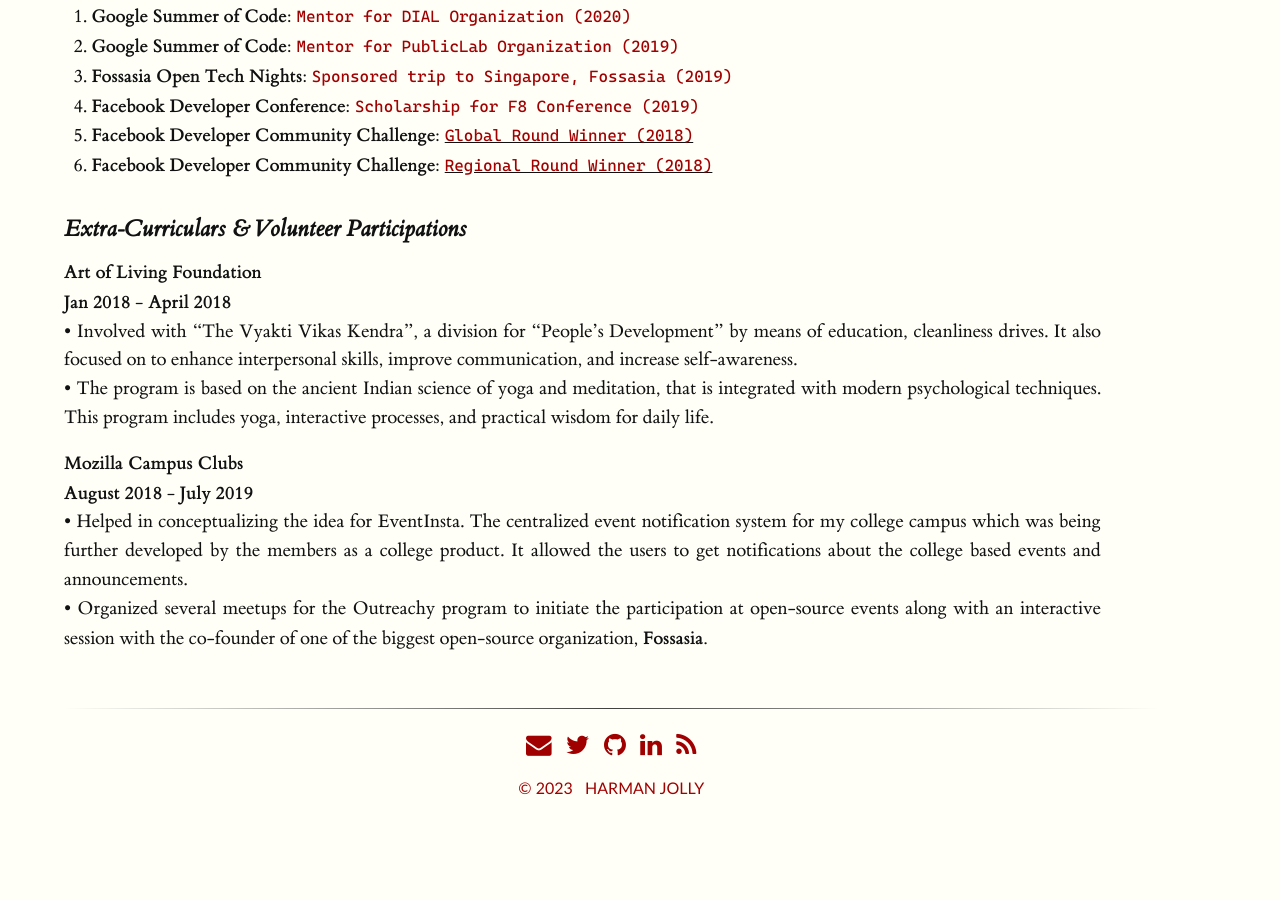
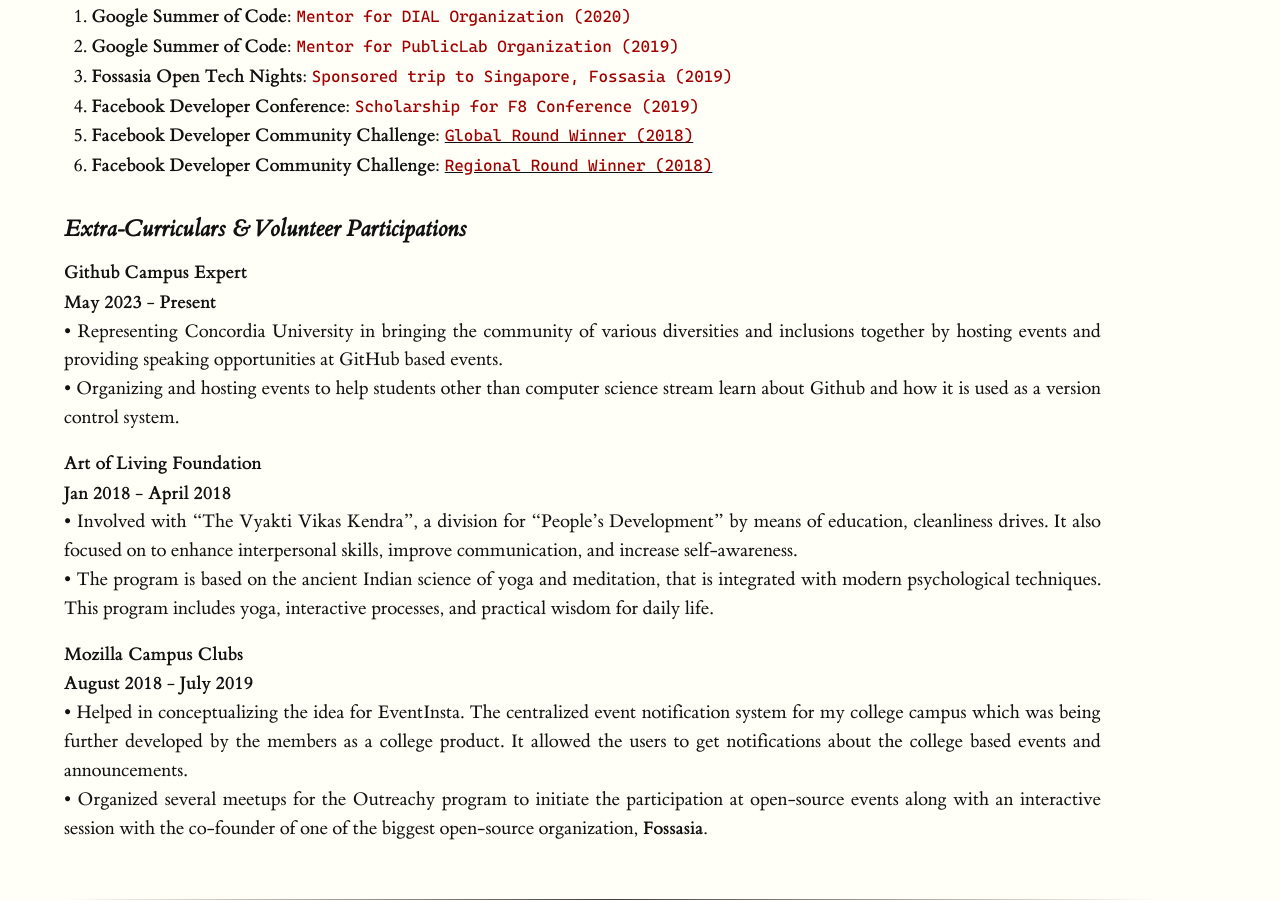
Before and after one commit to coderjolly/coderjolly.github.io, a Jekyll site: the page built from index.md, in a window 1280 px wide and 900 px high, scrolled down 673 px. Built offline with Jekyll 4.4.1, drawn with Linux system fonts in a browser that asks for light colours; a style sheet for code colours, icons or effects is not loaded; before the commit the page ends 1505 px from its top, so only the background shows below that.

Commit message:
added github campus expert

```diff
--- a/index.md
+++ b/index.md
@@ -18,22 +18,26 @@ Before moving to the realm of machine learning, I have had the opportunity to wo
 
 <h3 style="text-align: left;">Awards & Achievements</h3>
 
-&nbsp;&nbsp;1. **Google Summer of Code:** `Mentor for DIAL Organization (2020)` <br>
-&nbsp;&nbsp;2. **Google Summer of Code:** `Mentor for PublicLab Organization (2019)` <br>
-&nbsp;&nbsp;3. **Fossasia Open Tech Nights:** `Sponsored trip to Singapore, Fossasia (2019)` <br>
-&nbsp;&nbsp;4. **Facebook Developer Conference:** `Scholarship for F8 Conference (2019)` <br>
-&nbsp;&nbsp;5. **Facebook Developer Community Challenge:** [`Global Round Winner (2018)`](https://devpost.com/software/donorfu){:target="_blank"} <br>
-&nbsp;&nbsp;6. **Facebook Developer Community Challenge:** [`Regional Round Winner (2018)`](https://devpost.com/software/donorfu){:target="_blank"} <br>
+&nbsp;&nbsp;1. **Google Summer of Code:** `Mentor for DIAL Organization (2020)` <br/>
+&nbsp;&nbsp;2. **Google Summer of Code:** `Mentor for PublicLab Organization (2019)` <br/>
+&nbsp;&nbsp;3. **Fossasia Open Tech Nights:** `Sponsored trip to Singapore, Fossasia (2019)` <br/>
+&nbsp;&nbsp;4. **Facebook Developer Conference:** `Scholarship for F8 Conference (2019)` <br/>
+&nbsp;&nbsp;5. **Facebook Developer Community Challenge:** [`Global Round Winner (2018)`](https://devpost.com/software/donorfu){:target="_blank"} <br/>
+&nbsp;&nbsp;6. **Facebook Developer Community Challenge:** [`Regional Round Winner (2018)`](https://devpost.com/software/donorfu){:target="_blank"} <br/>
 
 
 <h3 style="text-align: left;">Extra-Curriculars & Volunteer Participations</h3>
 
-**Art of Living Foundation &nbsp;&nbsp;&nbsp;&nbsp;&nbsp;&nbsp;&nbsp;&nbsp;&nbsp;&nbsp;&nbsp;&nbsp;&nbsp;&nbsp;&nbsp;&nbsp;&nbsp;&nbsp;&nbsp;&nbsp;&nbsp;&nbsp;&nbsp;&nbsp;&nbsp;&nbsp;&nbsp;&nbsp;&nbsp;&nbsp;&nbsp;&nbsp;&nbsp;&nbsp;&nbsp;&nbsp;&nbsp;&nbsp;&nbsp;&nbsp;&nbsp;&nbsp;&nbsp;&nbsp;&nbsp;&nbsp;&nbsp;&nbsp;&nbsp;&nbsp;&nbsp;&nbsp;&nbsp;&nbsp;&nbsp;&nbsp;&nbsp;&nbsp;&nbsp;&nbsp;&nbsp;&nbsp;&nbsp;&nbsp;&nbsp;&nbsp;&nbsp;&nbsp;&nbsp;&nbsp;&nbsp;&nbsp;&nbsp;&nbsp;&nbsp;&nbsp;&nbsp;&nbsp;&nbsp;&nbsp;&nbsp;&nbsp;&nbsp;&nbsp;&nbsp;&nbsp;&nbsp;&nbsp;&nbsp;&nbsp;&nbsp;&nbsp;&nbsp;&nbsp;&nbsp;&nbsp;&nbsp;&nbsp;&nbsp;&nbsp;&nbsp;&nbsp;&nbsp;&nbsp;&nbsp;&nbsp;&nbsp;&nbsp;&nbsp;&nbsp;&nbsp;&nbsp;&nbsp;&nbsp;&nbsp;&nbsp;&nbsp;&nbsp;&nbsp;&nbsp;&nbsp;&nbsp;&nbsp;&nbsp;&nbsp;&nbsp;&nbsp;&nbsp;&nbsp;&nbsp;&nbsp;&nbsp;&nbsp;&nbsp;&nbsp;&nbsp;&nbsp;&nbsp;&nbsp;&nbsp;&nbsp;&nbsp;&nbsp;&nbsp;&nbsp;&nbsp;&nbsp;&nbsp;&nbsp;&nbsp;&nbsp;&nbsp;&nbsp;&nbsp;&nbsp;&nbsp;&nbsp;&nbsp;&nbsp;&nbsp;&nbsp;&nbsp;&nbsp;&nbsp;&nbsp;&nbsp;&nbsp;&nbsp;&nbsp;&nbsp;&nbsp;&nbsp; Jan 2018 - April 2018** <br>
-&#8226; Involved with “The Vyakti Vikas Kendra”, a division for "People's Development" by means of education, cleanliness drives. It also focused on to enhance interpersonal skills, improve communication, and increase self-awareness.<br>
+**Github Campus Expert &nbsp;&nbsp;&nbsp;&nbsp;&nbsp;&nbsp;&nbsp;&nbsp;&nbsp;&nbsp;&nbsp;&nbsp;&nbsp;&nbsp;&nbsp;&nbsp;&nbsp;&nbsp;&nbsp;&nbsp;&nbsp;&nbsp;&nbsp;&nbsp;&nbsp;&nbsp;&nbsp;&nbsp;&nbsp;&nbsp;&nbsp;&nbsp;&nbsp;&nbsp;&nbsp;&nbsp;&nbsp;&nbsp;&nbsp;&nbsp;&nbsp;&nbsp;&nbsp;&nbsp;&nbsp;&nbsp;&nbsp;&nbsp;&nbsp;&nbsp;&nbsp;&nbsp;&nbsp;&nbsp;&nbsp;&nbsp;&nbsp;&nbsp;&nbsp;&nbsp;&nbsp;&nbsp;&nbsp;&nbsp;&nbsp;&nbsp;&nbsp;&nbsp;&nbsp;&nbsp;&nbsp;&nbsp;&nbsp;&nbsp;&nbsp;&nbsp;&nbsp;&nbsp;&nbsp;&nbsp;&nbsp;&nbsp;&nbsp;&nbsp;&nbsp;&nbsp;&nbsp;&nbsp;&nbsp;&nbsp;&nbsp;&nbsp;&nbsp;&nbsp;&nbsp;&nbsp;&nbsp;&nbsp;&nbsp;&nbsp;&nbsp;&nbsp;&nbsp;&nbsp;&nbsp;&nbsp;&nbsp;&nbsp;&nbsp;&nbsp;&nbsp;&nbsp;&nbsp;&nbsp;&nbsp;&nbsp;&nbsp;&nbsp;&nbsp;&nbsp;&nbsp;&nbsp;&nbsp;&nbsp;&nbsp;&nbsp;&nbsp;&nbsp;&nbsp;&nbsp;&nbsp;&nbsp;&nbsp;&nbsp;&nbsp;&nbsp;&nbsp;&nbsp;&nbsp;&nbsp;&nbsp;&nbsp;&nbsp;&nbsp;&nbsp;&nbsp;&nbsp;&nbsp;&nbsp;&nbsp;&nbsp;&nbsp;&nbsp;&nbsp;&nbsp;&nbsp;&nbsp;&nbsp;&nbsp;&nbsp;&nbsp;&nbsp;&nbsp;&nbsp;&nbsp;&nbsp;&nbsp;&nbsp;&nbsp;&nbsp;&nbsp;&nbsp;&nbsp;&nbsp;&nbsp;&nbsp;&nbsp;&nbsp;&nbsp; May 2023 - Present** <br/>
+&#8226; Representing Concordia University in bringing the community of various diversities and inclusions together by hosting events and providing speaking opportunities at GitHub based events.<br/>
+&#8226; Organizing and hosting events to help students other than computer science stream learn about Github and how it is used as a version control system.<br/>
+
+**Art of Living Foundation &nbsp;&nbsp;&nbsp;&nbsp;&nbsp;&nbsp;&nbsp;&nbsp;&nbsp;&nbsp;&nbsp;&nbsp;&nbsp;&nbsp;&nbsp;&nbsp;&nbsp;&nbsp;&nbsp;&nbsp;&nbsp;&nbsp;&nbsp;&nbsp;&nbsp;&nbsp;&nbsp;&nbsp;&nbsp;&nbsp;&nbsp;&nbsp;&nbsp;&nbsp;&nbsp;&nbsp;&nbsp;&nbsp;&nbsp;&nbsp;&nbsp;&nbsp;&nbsp;&nbsp;&nbsp;&nbsp;&nbsp;&nbsp;&nbsp;&nbsp;&nbsp;&nbsp;&nbsp;&nbsp;&nbsp;&nbsp;&nbsp;&nbsp;&nbsp;&nbsp;&nbsp;&nbsp;&nbsp;&nbsp;&nbsp;&nbsp;&nbsp;&nbsp;&nbsp;&nbsp;&nbsp;&nbsp;&nbsp;&nbsp;&nbsp;&nbsp;&nbsp;&nbsp;&nbsp;&nbsp;&nbsp;&nbsp;&nbsp;&nbsp;&nbsp;&nbsp;&nbsp;&nbsp;&nbsp;&nbsp;&nbsp;&nbsp;&nbsp;&nbsp;&nbsp;&nbsp;&nbsp;&nbsp;&nbsp;&nbsp;&nbsp;&nbsp;&nbsp;&nbsp;&nbsp;&nbsp;&nbsp;&nbsp;&nbsp;&nbsp;&nbsp;&nbsp;&nbsp;&nbsp;&nbsp;&nbsp;&nbsp;&nbsp;&nbsp;&nbsp;&nbsp;&nbsp;&nbsp;&nbsp;&nbsp;&nbsp;&nbsp;&nbsp;&nbsp;&nbsp;&nbsp;&nbsp;&nbsp;&nbsp;&nbsp;&nbsp;&nbsp;&nbsp;&nbsp;&nbsp;&nbsp;&nbsp;&nbsp;&nbsp;&nbsp;&nbsp;&nbsp;&nbsp;&nbsp;&nbsp;&nbsp;&nbsp;&nbsp;&nbsp;&nbsp;&nbsp;&nbsp;&nbsp;&nbsp;&nbsp;&nbsp;&nbsp;&nbsp;&nbsp;&nbsp;&nbsp;&nbsp;&nbsp;&nbsp;&nbsp;&nbsp;&nbsp; Jan 2018 - April 2018** <br/>
+&#8226; Involved with “The Vyakti Vikas Kendra”, a division for "People's Development" by means of education, cleanliness drives. It also focused on to enhance interpersonal skills, improve communication, and increase self-awareness.<br/>
 &#8226; The program is based on the ancient Indian science of yoga and meditation, that is integrated with modern psychological techniques. This program includes yoga, interactive processes, and practical wisdom for daily life.
 
-**Mozilla Campus Clubs &nbsp;&nbsp;&nbsp;&nbsp;&nbsp;&nbsp;&nbsp;&nbsp;&nbsp;&nbsp;&nbsp;&nbsp;&nbsp;&nbsp;&nbsp;&nbsp;&nbsp;&nbsp;&nbsp;&nbsp;&nbsp;&nbsp;&nbsp;&nbsp;&nbsp;&nbsp;&nbsp;&nbsp;&nbsp;&nbsp;&nbsp;&nbsp;&nbsp;&nbsp;&nbsp;&nbsp;&nbsp;&nbsp;&nbsp;&nbsp;&nbsp;&nbsp;&nbsp;&nbsp;&nbsp;&nbsp;&nbsp;&nbsp;&nbsp;&nbsp;&nbsp;&nbsp;&nbsp;&nbsp;&nbsp;&nbsp;&nbsp;&nbsp;&nbsp;&nbsp;&nbsp;&nbsp;&nbsp;&nbsp;&nbsp;&nbsp;&nbsp;&nbsp;&nbsp;&nbsp;&nbsp;&nbsp;&nbsp;&nbsp;&nbsp;&nbsp;&nbsp;&nbsp;&nbsp;&nbsp;&nbsp;&nbsp;&nbsp;&nbsp;&nbsp;&nbsp;&nbsp;&nbsp;&nbsp;&nbsp;&nbsp;&nbsp;&nbsp;&nbsp;&nbsp;&nbsp;&nbsp;&nbsp;&nbsp;&nbsp;&nbsp;&nbsp;&nbsp;&nbsp;&nbsp;&nbsp;&nbsp;&nbsp;&nbsp;&nbsp;&nbsp;&nbsp;&nbsp;&nbsp;&nbsp;&nbsp;&nbsp;&nbsp;&nbsp;&nbsp;&nbsp;&nbsp;&nbsp;&nbsp;&nbsp;&nbsp;&nbsp;&nbsp;&nbsp;&nbsp;&nbsp;&nbsp;&nbsp;&nbsp;&nbsp;&nbsp;&nbsp;&nbsp;&nbsp;&nbsp;&nbsp;&nbsp;&nbsp;&nbsp;&nbsp;&nbsp;&nbsp;&nbsp;&nbsp;&nbsp;&nbsp;&nbsp;&nbsp;&nbsp;&nbsp;&nbsp;&nbsp;&nbsp;&nbsp;&nbsp;&nbsp;&nbsp;&nbsp;&nbsp;&nbsp;&nbsp;&nbsp;&nbsp;&nbsp;&nbsp;&nbsp;&nbsp; August 2018 - July 2019** <br>
-&#8226; Helped in conceptualizing the idea for EventInsta. The centralized event notification system for my college campus which was being  further developed by the members as a college product. It allowed the users to get notifications about the college based events and announcements. <br>
+**Mozilla Campus Clubs &nbsp;&nbsp;&nbsp;&nbsp;&nbsp;&nbsp;&nbsp;&nbsp;&nbsp;&nbsp;&nbsp;&nbsp;&nbsp;&nbsp;&nbsp;&nbsp;&nbsp;&nbsp;&nbsp;&nbsp;&nbsp;&nbsp;&nbsp;&nbsp;&nbsp;&nbsp;&nbsp;&nbsp;&nbsp;&nbsp;&nbsp;&nbsp;&nbsp;&nbsp;&nbsp;&nbsp;&nbsp;&nbsp;&nbsp;&nbsp;&nbsp;&nbsp;&nbsp;&nbsp;&nbsp;&nbsp;&nbsp;&nbsp;&nbsp;&nbsp;&nbsp;&nbsp;&nbsp;&nbsp;&nbsp;&nbsp;&nbsp;&nbsp;&nbsp;&nbsp;&nbsp;&nbsp;&nbsp;&nbsp;&nbsp;&nbsp;&nbsp;&nbsp;&nbsp;&nbsp;&nbsp;&nbsp;&nbsp;&nbsp;&nbsp;&nbsp;&nbsp;&nbsp;&nbsp;&nbsp;&nbsp;&nbsp;&nbsp;&nbsp;&nbsp;&nbsp;&nbsp;&nbsp;&nbsp;&nbsp;&nbsp;&nbsp;&nbsp;&nbsp;&nbsp;&nbsp;&nbsp;&nbsp;&nbsp;&nbsp;&nbsp;&nbsp;&nbsp;&nbsp;&nbsp;&nbsp;&nbsp;&nbsp;&nbsp;&nbsp;&nbsp;&nbsp;&nbsp;&nbsp;&nbsp;&nbsp;&nbsp;&nbsp;&nbsp;&nbsp;&nbsp;&nbsp;&nbsp;&nbsp;&nbsp;&nbsp;&nbsp;&nbsp;&nbsp;&nbsp;&nbsp;&nbsp;&nbsp;&nbsp;&nbsp;&nbsp;&nbsp;&nbsp;&nbsp;&nbsp;&nbsp;&nbsp;&nbsp;&nbsp;&nbsp;&nbsp;&nbsp;&nbsp;&nbsp;&nbsp;&nbsp;&nbsp;&nbsp;&nbsp;&nbsp;&nbsp;&nbsp;&nbsp;&nbsp;&nbsp;&nbsp;&nbsp;&nbsp;&nbsp;&nbsp;&nbsp;&nbsp;&nbsp;&nbsp;&nbsp;&nbsp;&nbsp; August 2018 - July 2019** <br/>
+&#8226; Helped in conceptualizing the idea for EventInsta. The centralized event notification system for my college campus which was being  further developed by the members as a college product. It allowed the users to get notifications about the college based events and announcements. <br/>
 &#8226; Organized several meetups for the Outreachy program to initiate the participation at open-source events along with an interactive session with the co-founder of one of the biggest open-source organization, **Fossasia.**
 
 <!-- My recent [research]({{site.baseurl}}/research.html) is primarily in soil carbon, water quality, and childhood lead poisoning. My methodological interests include Bayesian multilevel and spatiotemporal modeling, causal inference, targeted interventions, and experimental design.
```
